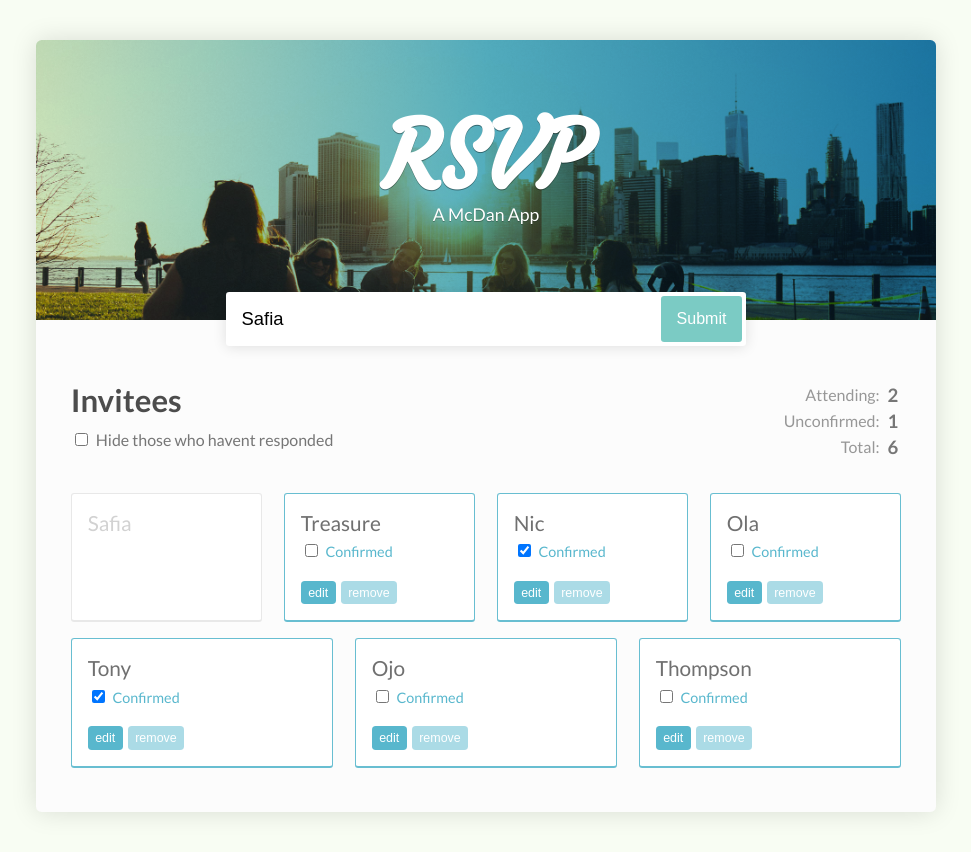
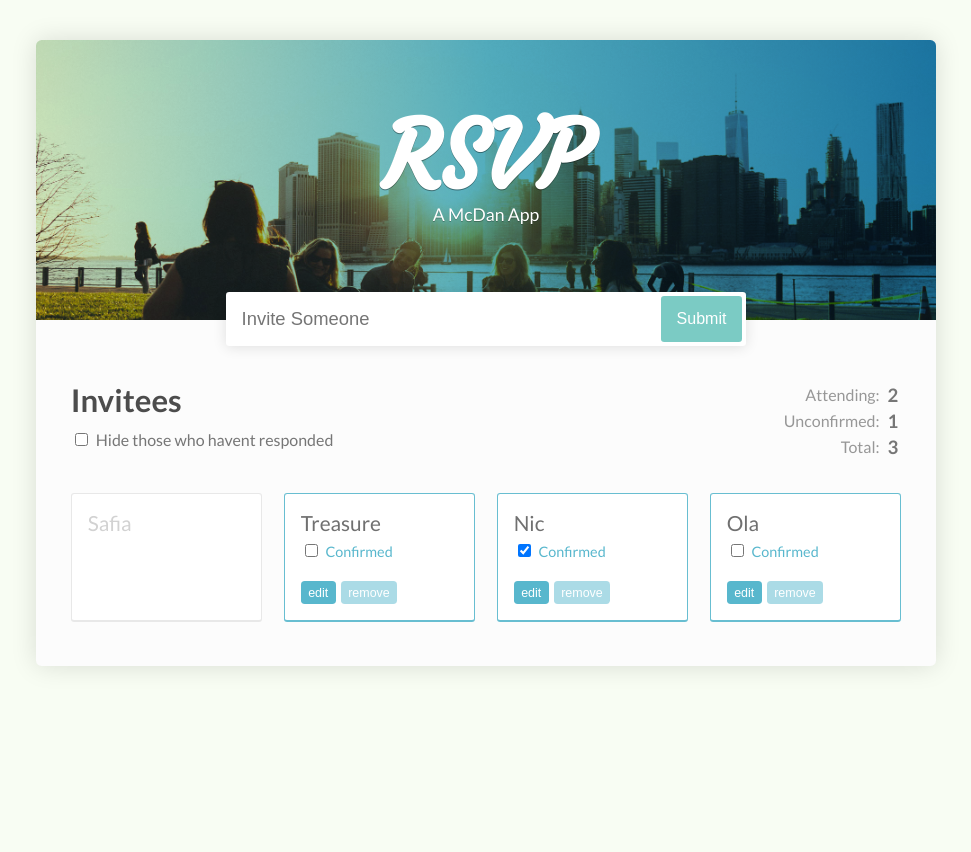
Before and after one commit to profmcdan/rsvp-react, a React (Create React App) app: page / in a window 1280 px wide. Shown: the whole page, without its empty margins (154-1125 px from the left). After the commit the page ends 800 px from the top, so only its background shows below. Built offline with nearby package versions, Linux system fonts and the light colour scheme.

Commit message:
feature/add-new-name/001

```diff
--- a/src/App.js
+++ b/src/App.js
@@ -6,6 +6,7 @@ import CounterPanel from "./components/CounterPanel";
 class App extends Component {
 	state = {
 		isFiltered: false,
+		pendingGuest: "",
 		guests: [
 			{
 				name: "Treasure",
@@ -23,24 +24,6 @@ class App extends Component {
 				name: "Ola",
 				isConfirmed: false,
 				id: 3,
-				isEditing: false
-			},
-			{
-				name: "Tony",
-				isConfirmed: true,
-				id: 4,
-				isEditing: false
-			},
-			{
-				name: "Ojo",
-				isConfirmed: false,
-				id: 5,
-				isEditing: false
-			},
-			{
-				name: "Thompson",
-				isConfirmed: false,
-				id: 6,
 				isEditing: false
 			}
 		]
@@ -80,6 +63,24 @@ class App extends Component {
 		return this.setState({ guests: updatedGuests });
 	};
 
+	handleNameInput = (e) => {
+		this.setState({ pendingGuest: e.target.value });
+	};
+
+	addNewGuest = (e) => {
+		e.preventDefault();
+
+		if (this.state.pendingGuest !== "") {
+			const newGuest = {
+				name: this.state.pendingGuest,
+				isConfirmed: false,
+				id: this.state.guests.length + 1,
+				isEditing: false
+			};
+			this.setState({ guests: [ newGuest, ...this.state.guests ], pendingGuest: "" });
+		}
+	};
+
 	getTotalInvited = () => {
 		return this.state.guests.length;
 	};
@@ -94,7 +95,11 @@ class App extends Component {
 	render() {
 		return (
 			<div className="App">
-				<Header />
+				<Header
+					handleInput={this.handleNameInput}
+					pendingGuest={this.state.pendingGuest}
+					handleSubmit={this.addNewGuest}
+				/>
 				<div className="main">
 					<div>
 						<h2>Invitees</h2>
--- a/src/components/CounterPanel.js
+++ b/src/components/CounterPanel.js
@@ -22,7 +22,7 @@ const CounterPanel = (props) => {
 	);
 };
 
-CounterPanel.PropTypes = {
+CounterPanel.propTypes = {
 	totalGuest: PropTypes.func.isRequired
 };
 
--- a/src/components/Header.js
+++ b/src/components/Header.js
@@ -1,12 +1,14 @@
 import React from "react";
+import PropTypes from "prop-types";
 
-export default () => {
+const Header = (props) => {
+	const { handleInput, pendingGuest, handleSubmit } = props;
 	return (
 		<header>
 			<h1>RSVP</h1>
 			<p>A McDan App</p>
-			<form>
-				<input type="text" value="Safia" placeholder="Invite Someone" />
+			<form onSubmit={(e) => handleSubmit(e)}>
+				<input type="text" value={pendingGuest} placeholder="Invite Someone" onChange={(e) => handleInput(e)} />
 				<button type="submit" name="submit" value="submit">
 					Submit
 				</button>
@@ -14,3 +16,11 @@ export default () => {
 		</header>
 	);
 };
+
+Header.propTypes = {
+	handleInput: PropTypes.func.isRequired,
+	pendingGuest: PropTypes.string.isRequired,
+	handleSubmit: PropTypes.func.isRequired
+};
+
+export default Header;
```
